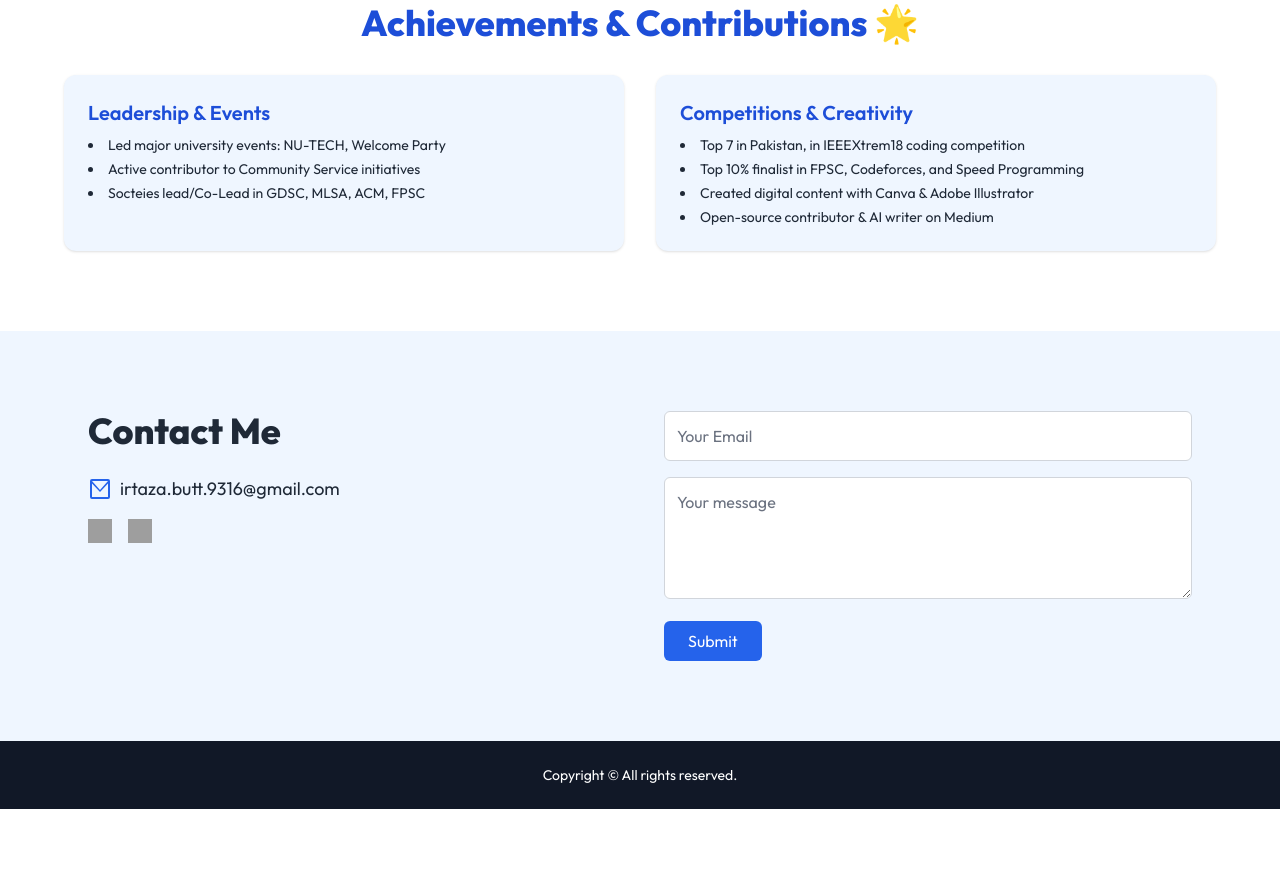
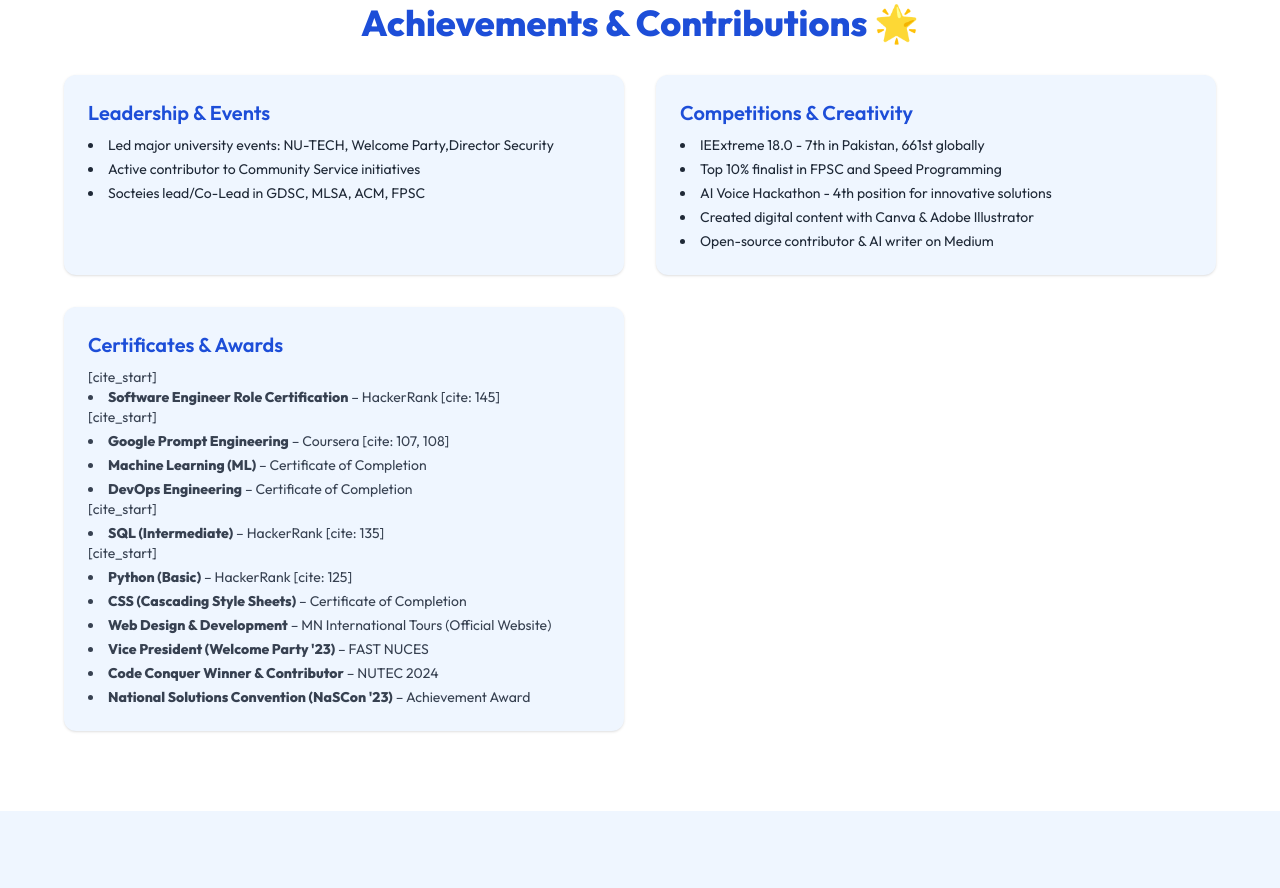
Before and after one commit to Ahmad-Irtaza/Portfolio, a plain HTML site: page index.html in a window 1280 px wide. Shown: the part 4237-5125 px from the top of the page. Before the commit the page ends 5046 px from the top, so only its background shows below. Drawn offline with nearby package versions, Linux system fonts and the light colour scheme; grey boxes are pictures that could not be loaded.

Commit message:
Update index.html

```diff
--- a/index.html
+++ b/index.html
@@ -357,7 +357,7 @@
       <div class="bg-blue-50 p-6 rounded-xl shadow hover:shadow-md transition">
         <h4 class="text-xl font-semibold text-blue-700 mb-2">Leadership & Events</h4>
         <ul class="list-disc list-inside space-y-1 text-sm">
-          <li>Led major university events: NU-TECH, Welcome Party</li>
+          <li>Led major university events: NU-TECH, Welcome Party,Director Security</li>
           <li>Active contributor to Community Service initiatives</li>
           <li>Socteies lead/Co-Lead in GDSC, MLSA, ACM, FPSC</li>
         </ul>
@@ -365,12 +365,33 @@
       <div class="bg-blue-50 p-6 rounded-xl shadow hover:shadow-md transition">
         <h4 class="text-xl font-semibold text-blue-700 mb-2">Competitions & Creativity</h4>
         <ul class="list-disc list-inside space-y-1 text-sm">
-         <li>Top 7 in Pakistan, in IEEEXtrem18 coding competition  </li>
-          <li>Top 10% finalist in FPSC, Codeforces, and Speed Programming</li>
+         <li>IEExtreme 18.0 - 7th in Pakistan, 661st globally  </li>
+          <li>Top 10% finalist in FPSC and Speed Programming</li>
+          <li>AI Voice Hackathon - 4th position for innovative solutions</li>
           <li>Created digital content with Canva & Adobe Illustrator</li>
           <li>Open-source contributor & AI writer on Medium</li>
         </ul>
       </div>
+       <div class="bg-blue-50 p-6 rounded-xl shadow hover:shadow-md transition">
+  <h4 class="text-xl font-semibold text-blue-700 mb-2">Certificates & Awards</h4>
+  <ul class="list-disc list-inside space-y-1 text-sm text-gray-700">
+
+    [cite_start]<li><strong>Software Engineer Role Certification</strong> – HackerRank [cite: 145]</li>
+    [cite_start]<li><strong>Google Prompt Engineering</strong> – Coursera [cite: 107, 108]</li>
+    <li><strong>Machine Learning (ML)</strong> – Certificate of Completion</li>
+    <li><strong>DevOps Engineering</strong> – Certificate of Completion</li>
+    [cite_start]<li><strong>SQL (Intermediate)</strong> – HackerRank [cite: 135]</li>
+    [cite_start]<li><strong>Python (Basic)</strong> – HackerRank [cite: 125]</li>
+    <li><strong>CSS (Cascading Style Sheets)</strong> – Certificate of Completion</li>
+
+    <li><strong>Web Design & Development</strong> – MN International Tours (Official Website)</li>
+
+    <li><strong>Vice President (Welcome Party '23)</strong> – FAST NUCES</li>
+    <li><strong>Code Conquer Winner & Contributor</strong> – NUTEC 2024</li>
+    <li><strong>National Solutions Convention (NaSCon '23)</strong> – Achievement Award</li>
+
+  </ul>
+</div>
     </div>
   </div>
 </section>
```
